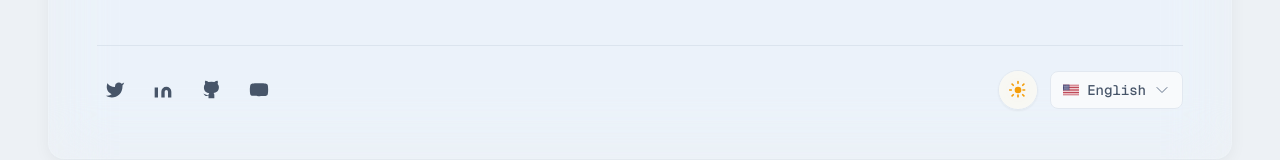
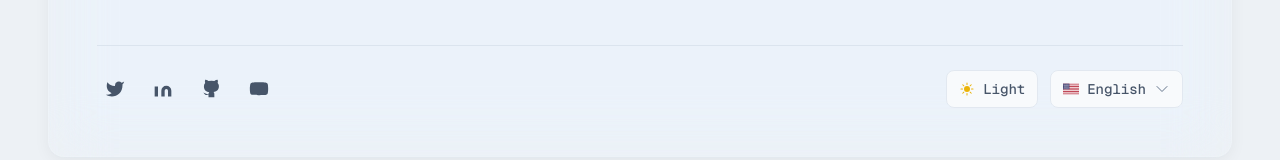
Before and after one commit to Ilyass-Motya/inopsio, a Next.js app in the folder frontend/apps/marketing/: page / in a window 1280 px wide. Shown: the part 7638-7798 px from the top of the page. Built offline with nearby package versions, Linux system fonts and the light colour scheme; a web font is replaced by a local one.

Commit message:
revert: Remove Circle Blur theme toggle and restore default ThemeSwitcher - Delete ThemeToggleButton component - Remove ThemeToggle component - Restore original ThemeSwitcher in Footer - Remove circle-blur animations

```diff
--- a/frontend/apps/marketing/src/components/layout/Footer.tsx
+++ b/frontend/apps/marketing/src/components/layout/Footer.tsx
@@ -2,7 +2,7 @@
 
 import Link from 'next/link'
 import LanguageSelector from '../ui/LanguageSelector'
-import ThemeToggle from '../ui/ThemeToggle'
+import ThemeSwitcher from '../ui/ThemeSwitcher'
 import ComplianceBadge from '../ui/ComplianceBadge'
 
 const footerLinks = {
@@ -256,7 +256,7 @@ export default function Footer() {
 
               {/* Theme & Language Switchers */}
               <div className="flex items-center gap-3">
-                <ThemeToggle />
+                <ThemeSwitcher />
                 <LanguageSelector />
               </div>
             </div>
--- a/frontend/apps/marketing/src/components/ui/ThemeToggle.tsx
+++ /dev/null
@@ -1,17 +0,0 @@
-'use client'
-
-import { useTheme } from '../providers/ThemeProvider'
-import { ThemeToggleButton } from './shadcn-io/theme-toggle-button'
-
-export default function ThemeToggle() {
-  const { theme, toggleTheme } = useTheme()
-
-  return (
-    <ThemeToggleButton
-      theme={theme}
-      onClick={toggleTheme}
-      variant="circle-blur"
-      start="center"
-    />
-  )
-}
--- a/frontend/apps/marketing/src/components/ui/shadcn-io/theme-toggle-button.tsx
+++ /dev/null
@@ -1,155 +0,0 @@
-'use client'
-
-import React, { useEffect, useState } from 'react'
-import { cn } from '@/lib/utils'
-
-interface ThemeToggleButtonProps {
-  theme: 'light' | 'dark'
-  onClick: () => void
-  variant?: 'circle' | 'circle-blur' | 'polygon' | 'gif'
-  start?: 'center' | 'top-right' | 'top-left' | 'bottom-right' | 'bottom-left'
-  url?: string
-  className?: string
-}
-
-export function ThemeToggleButton({
-  theme,
-  onClick,
-  variant = 'circle',
-  start = 'center',
-  url,
-  className,
-}: ThemeToggleButtonProps) {
-  const [isAnimating, setIsAnimating] = useState(false)
-  const [nextTheme, setNextTheme] = useState<'light' | 'dark'>(theme)
-
-  const handleClick = () => {
-    setNextTheme(theme === 'light' ? 'dark' : 'light')
-    setIsAnimating(true)
-    setTimeout(() => {
-      onClick()
-      setIsAnimating(false)
-    }, 300)
-  }
-
-  // Get animation origin based on start prop
-  const getOriginPosition = () => {
-    switch (start) {
-      case 'top-right':
-        return { top: '10%', right: '10%', bottom: 'auto', left: 'auto' }
-      case 'top-left':
-        return { top: '10%', left: '10%', bottom: 'auto', right: 'auto' }
-      case 'bottom-right':
-        return { bottom: '10%', right: '10%', top: 'auto', left: 'auto' }
-      case 'bottom-left':
-        return { bottom: '10%', left: '10%', top: 'auto', right: 'auto' }
-      default:
-        return { top: '50%', left: '50%', bottom: 'auto', right: 'auto' }
-    }
-  }
-
-  const originPos = getOriginPosition()
-
-  return (
-    <button
-      onClick={handleClick}
-      className={cn(
-        'relative inline-flex items-center justify-center w-10 h-10 rounded-full transition-all duration-300 hover:scale-110 overflow-hidden',
-        'border border-slate-200 dark:border-slate-700',
-        'shadow-sm hover:shadow-md',
-        className
-      )}
-      aria-label={`Switch to ${nextTheme} mode`}
-    >
-      {/* Background with current theme */}
-      <div
-        className={cn(
-          'absolute inset-0 transition-colors duration-300',
-          theme === 'light' ? 'bg-slate-50' : 'bg-slate-800'
-        )}
-      />
-
-      {/* Animation layer - expanding circle with blur */}
-      {isAnimating && (
-        <div
-          className={cn(
-            'absolute rounded-full transition-all duration-500',
-            variant === 'circle-blur'
-              ? 'backdrop-blur-xl opacity-70'
-              : variant === 'circle'
-              ? ''
-              : ''
-          )}
-          style={{
-            width: isAnimating ? '200%' : '0%',
-            height: isAnimating ? '200%' : '0%',
-            ...originPos,
-            transform: 'translate(-50%, -50%)',
-            backgroundColor: nextTheme === 'dark' ? '#1e293b' : '#f8fafc',
-            filter: variant === 'circle-blur' ? 'blur(20px)' : 'none',
-          }}
-        />
-      )}
-
-      {/* Icons */}
-      <div className="relative z-10 flex items-center justify-center">
-        {/* Sun icon */}
-        <svg
-          className={cn(
-            'absolute w-5 h-5 text-amber-500 transition-all duration-300',
-            theme === 'light'
-              ? 'opacity-100 rotate-0 scale-100'
-              : 'opacity-0 rotate-90 scale-0'
-          )}
-          fill="currentColor"
-          viewBox="0 0 24 24"
-        >
-          <circle cx="12" cy="12" r="4" />
-          <path
-            d="M12 2v2M12 18v2M4.93 4.93l1.41 1.41M17.66 17.66l1.41 1.41M2 12h2M18 12h2M6.34 17.66l-1.41 1.41M19.07 4.93l-1.41 1.41"
-            stroke="currentColor"
-            strokeWidth="2"
-            strokeLinecap="round"
-          />
-        </svg>
-
-        {/* Moon icon */}
-        <svg
-          className={cn(
-            'absolute w-5 h-5 text-blue-400 transition-all duration-300',
-            theme === 'dark'
-              ? 'opacity-100 rotate-0 scale-100'
-              : 'opacity-0 -rotate-90 scale-0'
-          )}
-          fill="currentColor"
-          viewBox="0 0 24 24"
-        >
-          <path d="M21 12.79A9 9 0 1111.21 3 7 7 0 0021 12.79z" />
-        </svg>
-      </div>
-
-      {/* Glow effect */}
-      <div
-        className={cn(
-          'absolute inset-0 rounded-full blur-xl opacity-20 transition-all duration-300',
-          theme === 'light' ? 'bg-amber-300' : 'bg-blue-400'
-        )}
-      />
-    </button>
-  )
-}
-
-// Hook for theme transitions
-export function useThemeTransition() {
-  const [isTransitioning, setIsTransitioning] = useState(false)
-
-  const startTransition = (callback: () => void) => {
-    setIsTransitioning(true)
-    callback()
-    setTimeout(() => setIsTransitioning(false), 600)
-  }
-
-  return { isTransitioning, startTransition }
-}
-
-export type { ThemeToggleButtonProps }
```
